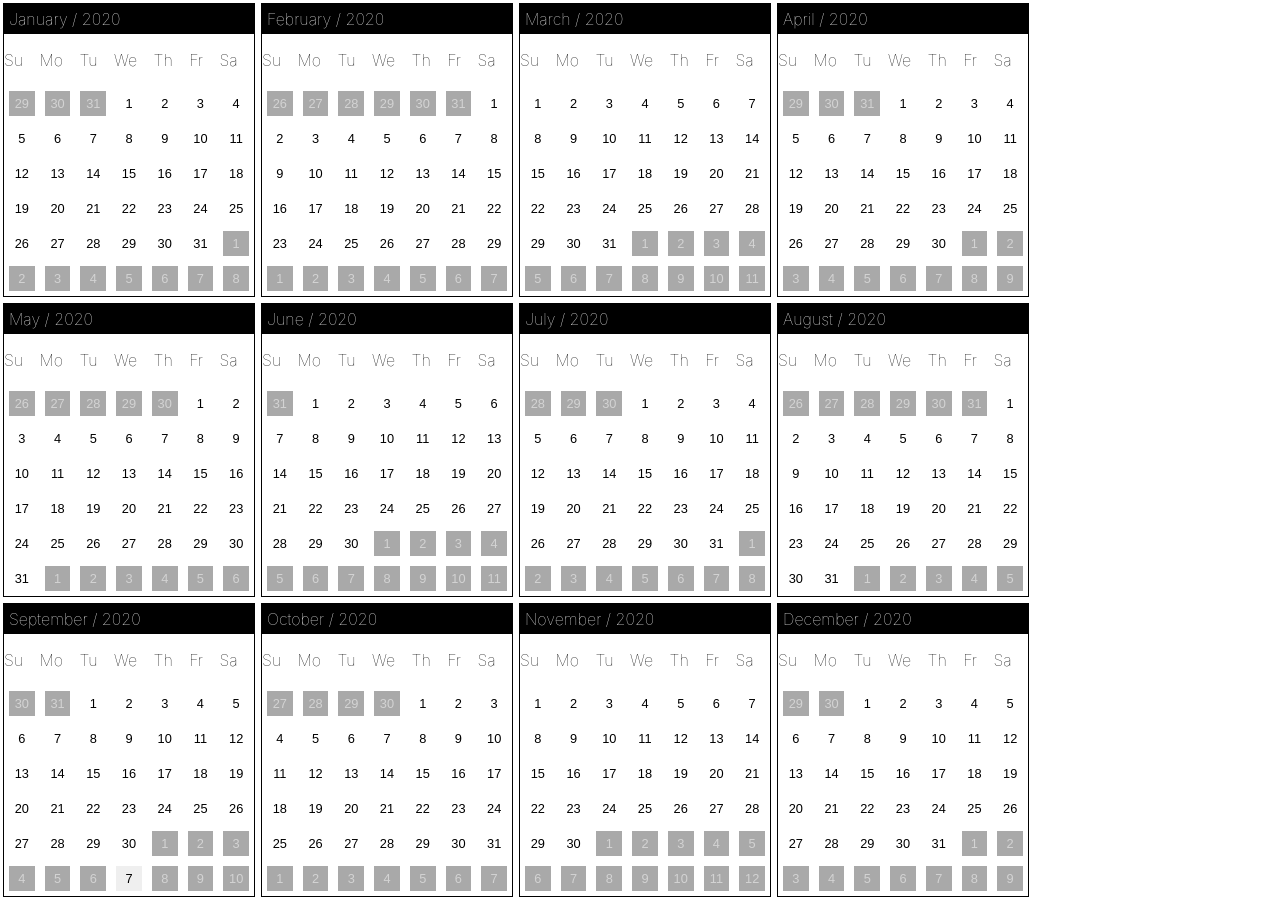
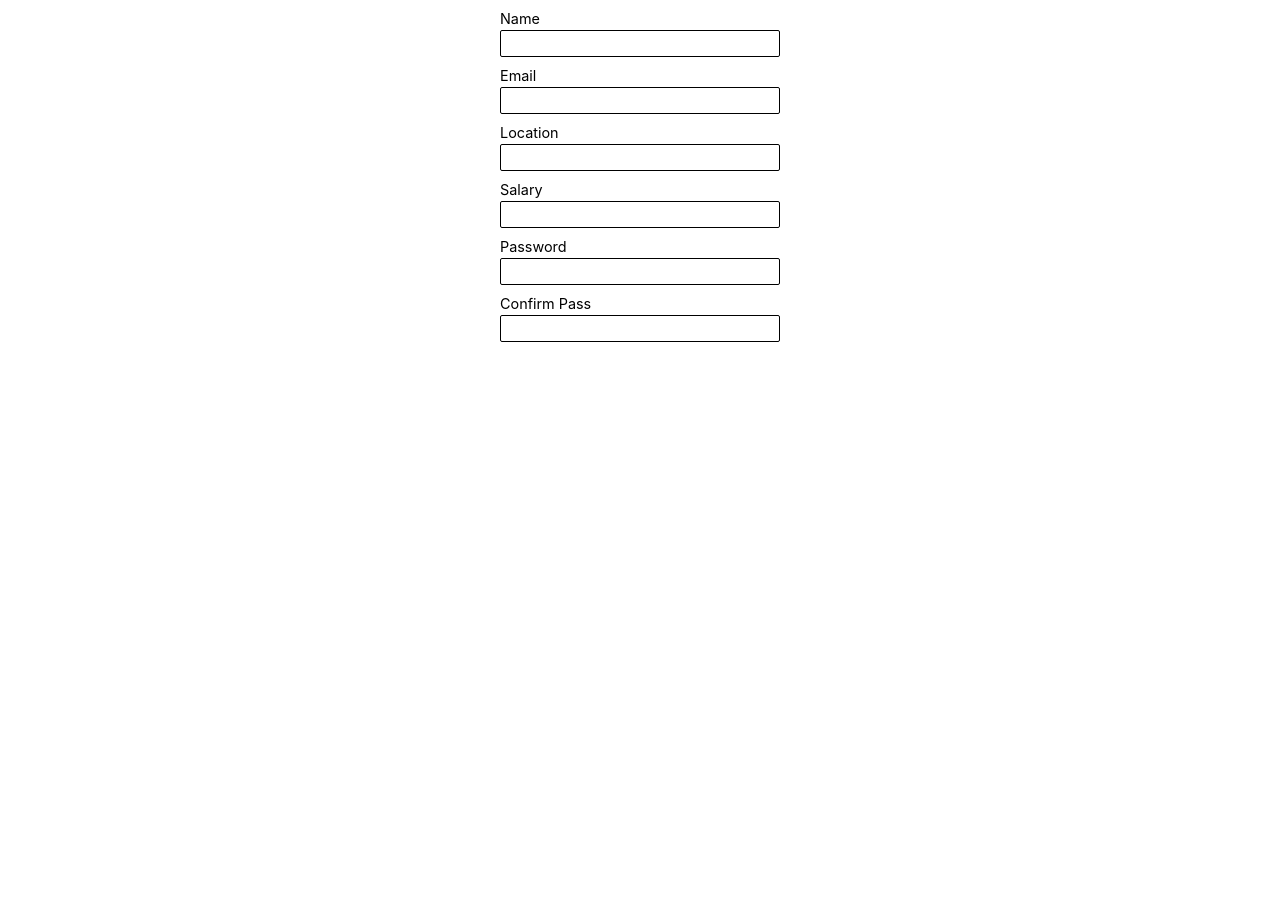
Before and after one commit to fooyongyan/webapp-infinitychain, a React (Create React App) app: page / in a window 1280 px wide. After the commit the page ends 800 px from the top, so only its background shows below. Built offline with nearby package versions, Linux system fonts and the light colour scheme.

Commit message:
Implemented Text Area for Form Creation

```diff
--- a/src/App/App.js
+++ b/src/App/App.js
@@ -1,10 +1,11 @@
 import React from 'react';
 import Year from '../components/calendar/Year/Year';
+import SampleForm from '../components/forms/SampleForm/SampleForm'
 import './App.scss';
 function App() {
   return (
     <div className="App">
-      <Year />
+      <SampleForm />
     </div>
   );
 }
--- /dev/null
+++ b/src/components/forms/Field/Field.js
@@ -0,0 +1,14 @@
+import React from 'react';
+import './Field.scss'
+
+export default function Field( props ) {
+
+    return (
+        <div className = "Field">
+            <label> {props.label} </label>
+            <input type={props.type}/>
+            <span class = "Field___Validation"> {props.validation} </span>
+        </div>
+    )
+
+}
--- /dev/null
+++ b/src/components/forms/Field/Field.scss
@@ -0,0 +1,27 @@
+.Field {
+    display: flex;
+    flex-direction: column;
+    margin: 10px;
+    label {
+        font-size: 90%;
+    }
+    input {
+        padding: 5px;
+        color: black;
+        background-color: white;
+        border: 1px solid black;
+        border-radius: 2px;
+        margin-top: 3px;
+    }
+
+    input:focus {
+        background-color: lightgray;
+        border: 1px solid black;
+    }
+}
+
+.Field___Validation {
+    font-size: 80%;
+    font-style: italic;;
+    color: red;
+}
--- /dev/null
+++ b/src/components/forms/SampleForm/SampleForm.js
@@ -0,0 +1,16 @@
+import React from 'react';
+import Field from '../Field/Field';
+
+export default function SampleForm ( props ) {
+
+    return (
+        <div style = {{width: "300px", margin: "auto"}}>
+            <Field label = "Name" type="text"/>
+            <Field label = "Email" type="email"/>
+            <Field label = "Location" type="text"/>
+            <Field label = "Salary" type = "number"/>
+            <Field label = "Password" type = "password"/>
+            <Field label = "Confirm Pass" type = "password"/>
+        </div>
+    )
+}
```
Also changed, not shown: src/components/Calendar/Card/Body/Body.js (line endings or trailing spaces), src/components/forms/TextArea/TextArea.js (added).
